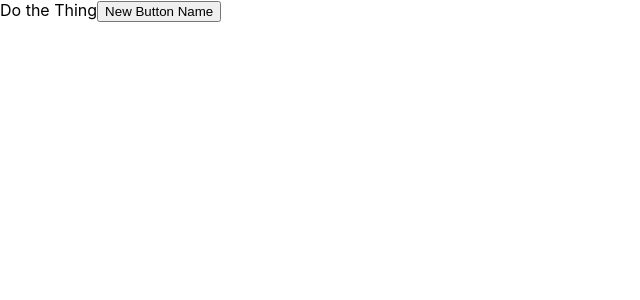
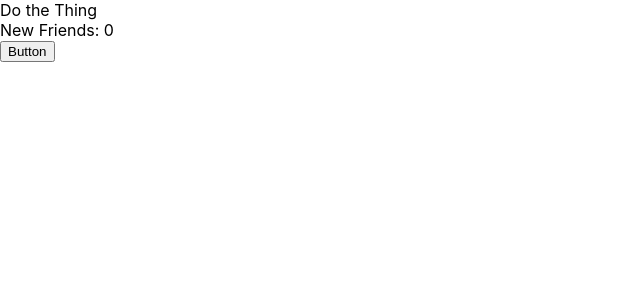
Before and after one commit to erferguson/component-challenges, a React (Create React App) app: page /profile in a window 1280 px wide. Shown: the top 300 px of the page, without its empty margins (0-640 px from the left). Built offline with nearby package versions, Linux system fonts and the light colour scheme.

Commit message:
set basic testing counter for friends > tested, passes

```diff
--- a/src/challengeOne_Profile/profile.js
+++ b/src/challengeOne_Profile/profile.js
@@ -1,11 +1,21 @@
-import React from 'react';
+import React, {useState} from 'react';
 
 const Profile = () => {
-	const someText = 'New Button Name'
+	const someText = 'Button'
 
-	return <div> Do the Thing
-		<button>{someText}</button>
-	</div>;
+	const [friends, setFriends] = useState(0)
+
+	const increase = e => {
+		setFriends(friends + 1)
+	}
+
+	return (
+	<div> Do the Thing
+		<div>New Friends: <span>{friends}</span></div>
+		<button onClick={increase}>{someText}</button>
+	</div>
+	)
 };
 
 export default Profile;
+// <button onClick={ () => submitForm(data) } />
```
Also changed, not shown: 1 other file (tests, documents, lock files or other folders).
